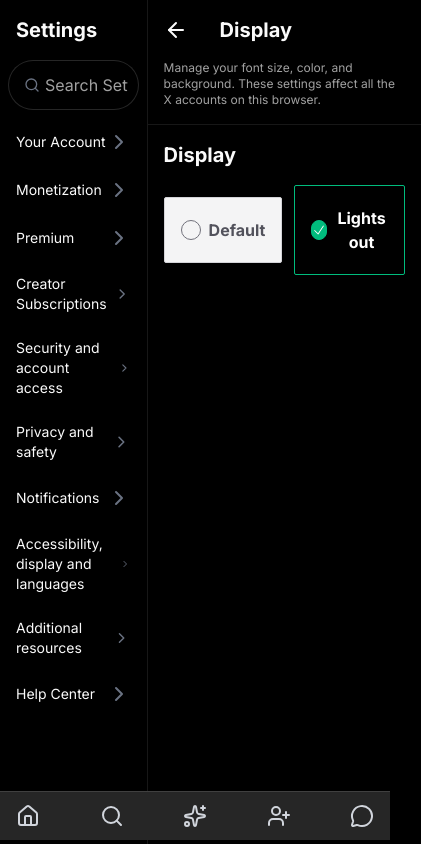
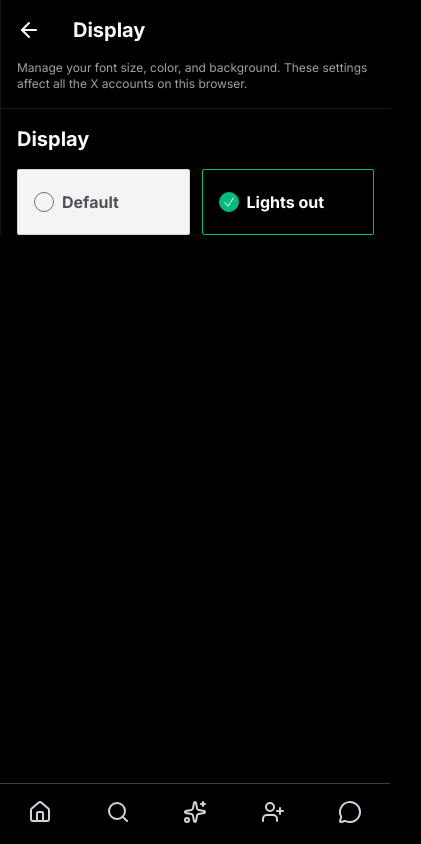
Before and after one commit to gozdekosa/x-clone-ui, a Next.js app: page /settings in a window 390 px wide. Shown: the whole page, 421 px wide, since content can reach past the window. Built offline with nearby package versions, Linux system fonts and the light colour scheme.

Commit message:
update: bottom menü

```diff
--- a/src/app/layout.tsx
+++ b/src/app/layout.tsx
@@ -43,9 +43,8 @@
                         </div>
                       </aside>
 
-                      <div className="md-hidden fixed bottom-1 left-0 right-0 bg-white dark:bg-neutral-800 border-t border-neutral-300 dark:border-neutral-700 z-50">
-                        <MobileBottomBar />
-                      </div>
+
+                      <MobileBottomBar />
 
 
                       {children}
--- a/src/app/settings/page.tsx
+++ b/src/app/settings/page.tsx
@@ -1,11 +1,12 @@
 import ThemeToggle from "@/components/layout/ThemeToggle";
 import { Input } from "@/components/ui/input";
 import { ArrowLeft, ChevronRight, Search } from "lucide-react";
+import Link from "next/link";
 
 const SettingsPage = () => {
   return (
     <>
-      <main className="min-h-screen flex-1">
+      <main className="min-h-screen flex-1 md:block hidden">
         <div className="p-4">
           <p className="text-xl font-bold">Settings</p>
         </div>
@@ -65,7 +66,7 @@
       {/* Right Sidebar */}
       <aside className="w-[550px] border-l dark:border-neutral-900 border-neutral-200">
         <div className="p-4 flex items-center gap-8">
-          <ArrowLeft/><p className="text-xl font-bold">Display</p>
+          <Link href="/"><ArrowLeft/></Link><p className="text-xl font-bold">Display</p>
         </div>
         <div className="relative w-full px-4">
           <p className="text-xs text-muted-foreground">
--- a/src/components/layout/MobileBottomBar.tsx
+++ b/src/components/layout/MobileBottomBar.tsx
@@ -3,9 +3,9 @@
 
 const MobileBottomBar = () => {
     return (
-        <div className="">
-        <div className="max-w-2xl mx-auto">
-            <div className="flex justify-between items-center px-4 py-3">
+    <div className="md:hidden fixed bottom-1 left-0 right-0 bg-white dark:bg-black border-t border-neutral-300 dark:border-neutral-700 z-50">
+        <div className="max-w-2xl mx-auto px-3">
+            <div className="flex justify-between items-center px-4 py-4">
                 <div className="flex flex-col items-center">
                     <Link href="/">
                     <Home className="w-6 h-6 text-gray-800 dark:text-gray-300" />
```
